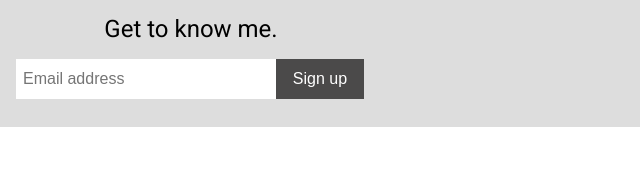
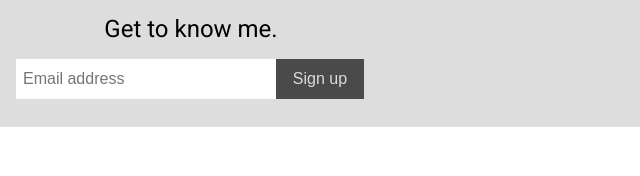
Before and after one commit to Iamohwoevwomeshack/Portfolio, a React app: page / in a window 1280 px wide. In both pictures the pointer is over the link "Sign up". Shown: the part 4193-4369 px from the top of the page, 449-1089 px from the left. Built offline with nearby package versions, Linux system fonts and the light colour scheme.

Commit message:
second commit

```diff
--- a/src/components/styles.css
+++ b/src/components/styles.css
@@ -556,7 +556,7 @@ body{
     font-size: 1rem;
 }
 
-.get-to-know-me-signup > button > a:{
+.get-to-know-me-signup > button > a:hover{
     color: rgb(221, 221, 221);
     transition: .5s;
 }
@@ -838,7 +838,7 @@ body{
     .homepage-grid-container {
     padding: 2rem;
     padding-top: 2.2rem;
-}
+    }
 }
 
 @media only screen and (max-width: 1024px){
@@ -907,6 +907,7 @@ body{
     left: 2rem;
     font-size: 2rem;
 }
+
 
 /* INTEREST-REMOTE */
 
@@ -1106,6 +1107,7 @@ body{
     }
 
     /* HOMEPAGE-EFFICIENCY */
+
     .homepage-efficiency{
         height: 600px;
     }
```
